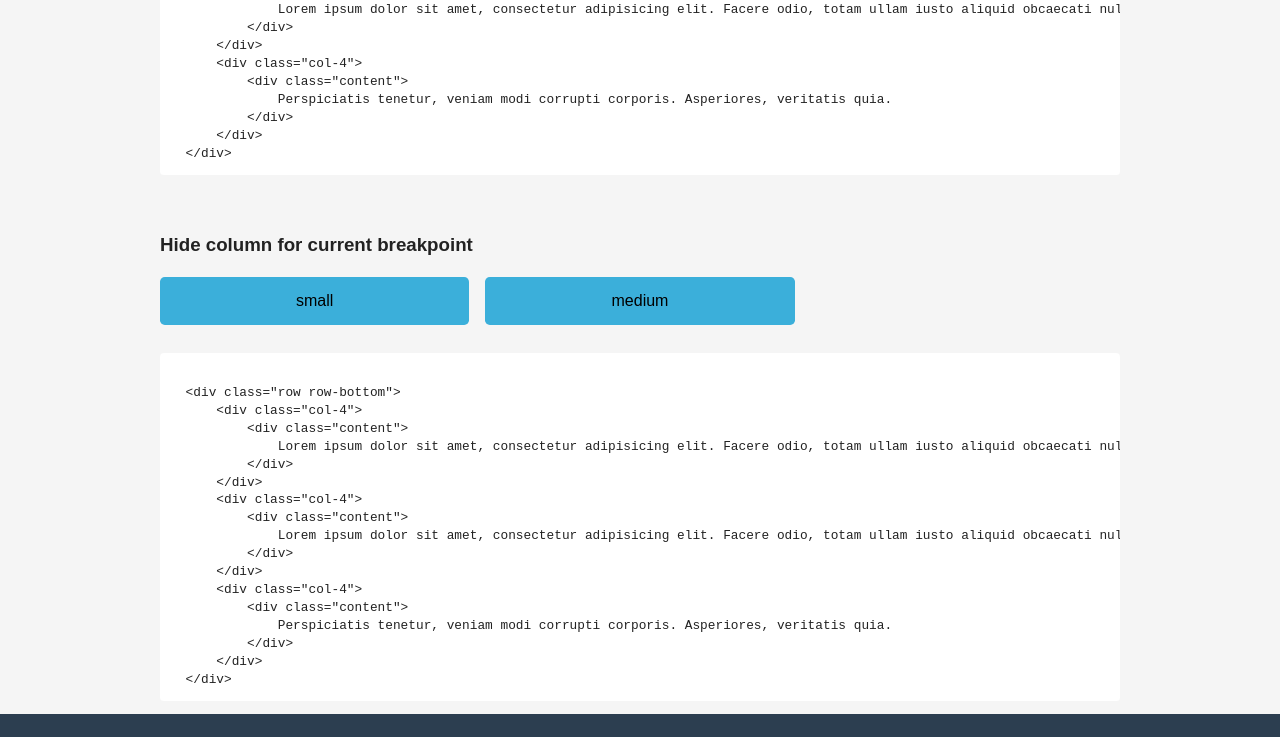
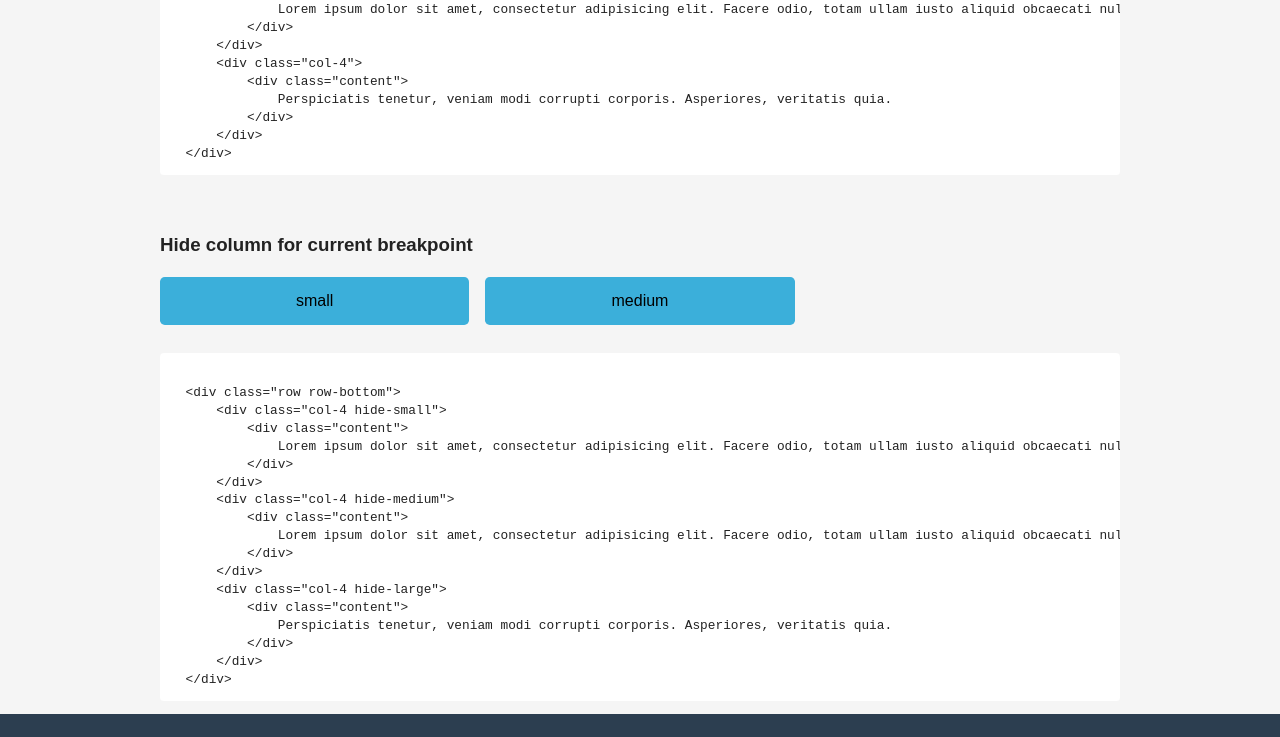
Before and after one commit to jeroenoomsNL/the-flex-grid, a website: page app/index.html in a window 1280 px wide. Shown: the part 9646-10383 px from the top of the page. Drawn offline with nearby package versions, Linux system fonts and the light colour scheme; files that its build step writes are made by us from their sources.

Commit message:
Add hide classes to HTML preview

```diff
--- a/app/index.html
+++ b/app/index.html
@@ -726,17 +726,17 @@
 
 <pre><code>
 &lt;div class="row row-bottom"&gt;
-    &lt;div class="col-4"&gt;
+    &lt;div class="col-4 hide-small"&gt;
         &lt;div class="content"&gt;
             Lorem ipsum dolor sit amet, consectetur adipisicing elit. Facere odio, totam ullam iusto aliquid obcaecati nulla unde temporibus praesentium magni fuga.
         &lt;/div&gt;
     &lt;/div&gt;
-    &lt;div class="col-4"&gt;
+    &lt;div class="col-4 hide-medium"&gt;
         &lt;div class="content"&gt;
             Lorem ipsum dolor sit amet, consectetur adipisicing elit. Facere odio, totam ullam iusto aliquid obcaecati nulla unde temporibus praesentium magni fuga, perspiciatis tenetur, veniam modi corrupti corporis. Asperiores, veritatis quia.
         &lt;/div&gt;
     &lt;/div&gt;
-    &lt;div class="col-4"&gt;
+    &lt;div class="col-4 hide-large"&gt;
         &lt;div class="content"&gt;
             Perspiciatis tenetur, veniam modi corrupti corporis. Asperiores, veritatis quia.
         &lt;/div&gt;
```
